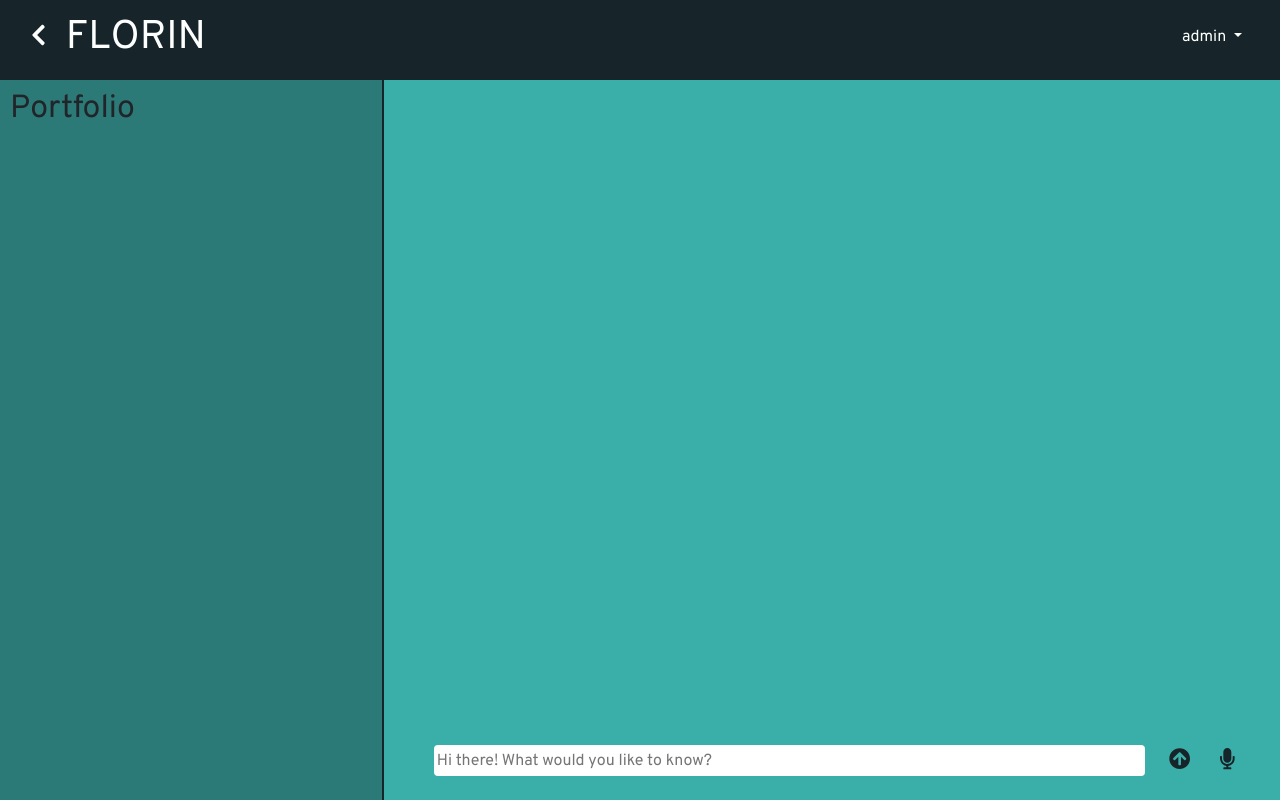
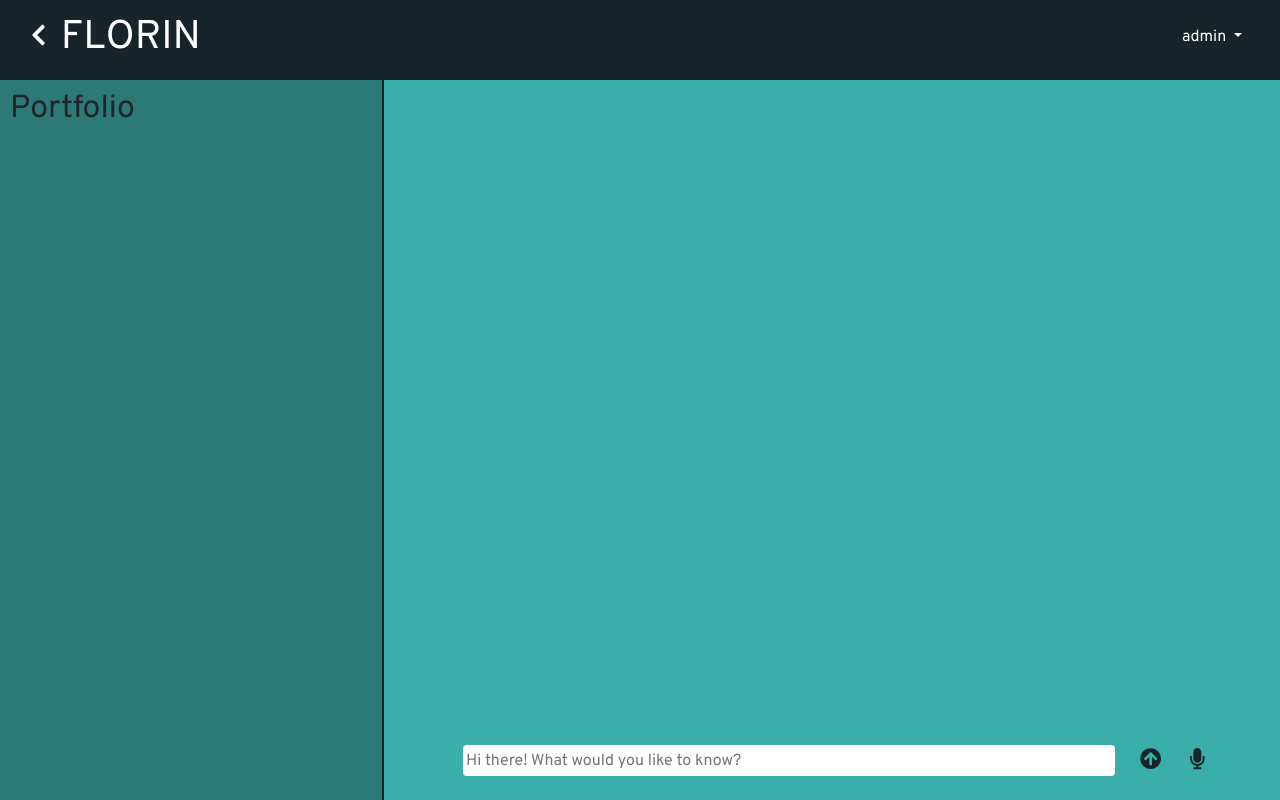
Before and after one commit to Fleetabix/cs261_cswk, a Django app: page /chatbot/ in a window 1280 px wide. Run offline with Django 3.2, Linux system fonts and the light colour scheme; a user stored in the database is signed in; some libraries are stand-ins or nearby versions.

Commit message:
made sure mesaage inputs are always on the same line

```diff
--- a/chatbot/static/chatbot/css/index.css
+++ b/chatbot/static/chatbot/css/index.css
@@ -55,7 +55,7 @@ a {
     display: inline-block;
     position: relative;
     top: 4px;
-    margin-left: 10px;
+    margin-left: 5px;
     margin-bottom: 0;
 }
 
@@ -188,7 +188,6 @@ a {
     padding: 0.5em;
     padding-right: 2%;
     border-radius: .25em;
-    border-top: 1px dashed vaar(var(--accent-colour));
     height: 4em;
 }
 
@@ -197,7 +196,7 @@ a {
 }
 
 #message-txt {
-    width: 85%;
+    width: 78%;
     border-radius: .25em;
     border: none;
 }
```
